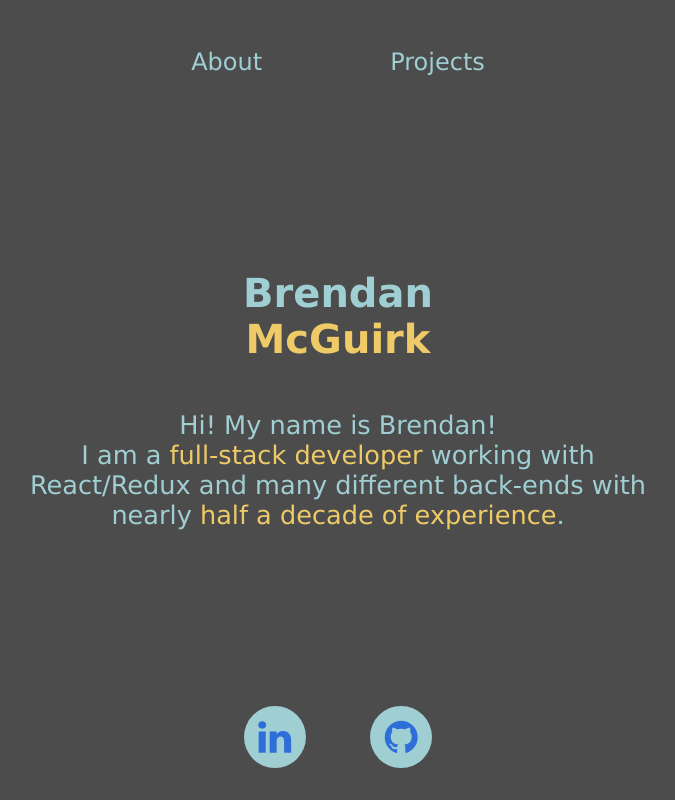
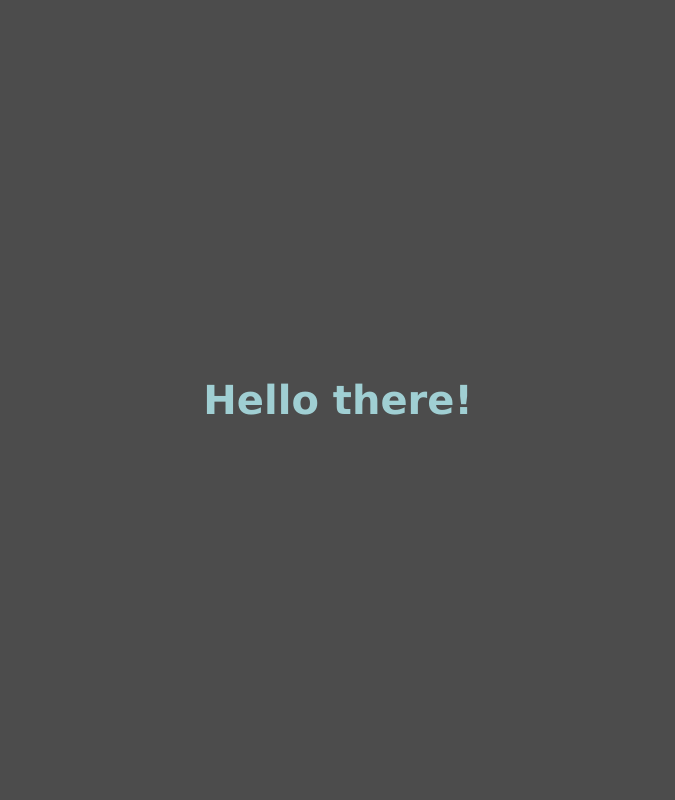
Before and after one commit to BlastMcGuirk/blastmcguirk.github.io, a React (Vite) app: page /about in a window 1280 px wide. Shown: the whole page, without its empty margins (302-977 px from the left). Built offline with nearby package versions, Linux system fonts and the light colour scheme.

Commit message:
Setup react router

```diff
--- a/package.json
+++ b/package.json
@@ -15,9 +15,12 @@
   },
   "dependencies": {
     "@reduxjs/toolkit": "^1.8.1",
+    "@types/react-router-dom": "^5.3.3",
     "react": "^18.2.0",
     "react-dom": "^18.2.0",
-    "react-redux": "^8.0.1"
+    "react-redux": "^8.0.1",
+    "react-router": "^6.14.1",
+    "react-router-dom": "^6.14.1"
   },
   "devDependencies": {
     "@testing-library/dom": "^9.2.0",
@@ -26,6 +29,7 @@
     "@testing-library/user-event": "^14.2.5",
     "@types/react": "^18.0.15",
     "@types/react-dom": "^18.0.6",
+    "@types/react-router": "^5.1.20",
     "@types/testing-library__jest-dom": "^5.14.5",
     "@vitejs/plugin-react": "^4.0.0",
     "eslint": "^8.0.0",
--- a/src/App.css
+++ b/src/App.css
@@ -58,8 +58,12 @@ header ul li a {
   color: var(--color-light-blue);
 }
 
+header ul li a:hover {
+  color: var(--color-blue)
+}
+
 main {
-  width: 50%;
+  width: 49%;
   text-align: center;
 }
 
@@ -85,13 +89,15 @@ footer {
 }
 
 .fa {
-  margin: 0 2rem;
-  padding: .75rem;
-  border-radius: 50%;
+  margin: 0 clamp(2rem, 5vw, 4rem);
   font-size: clamp(2rem, 3vw, 4rem);
   width: clamp(2rem, 3vw, 4rem);
   text-decoration: none;
   text-align: center;
-  background: var(--color-light-blue);
+  background: var(--color-gray);
+  color: var(--color-light-blue)
+}
+
+.fa:hover {
   color: var(--color-blue)
 }
--- a/src/App.tsx
+++ b/src/App.tsx
@@ -5,14 +5,14 @@ function App() {
         <>
             <header>
                 <ul>
-                    <li><a href="#">About</a></li>
-                    <li><a href="#">Projects</a></li>
+                    <li><a href="/about">About</a></li>
+                    <li><a href="/projects">Projects</a></li>
                 </ul>
             </header>
             <main>
                 <h1>Brendan<br/><span className="highlight">McGuirk</span></h1>
                 <div className="about">
-                    Hi! My name is Brendan!<br/>I am a <span className="highlight">full-stack developer</span> working with React/Redux and many different back-ends with nearly <span className="highlight">half a decade of experience</span>.
+                    Hi! My name is Brendan!<br/>I am a <span className="highlight">full-stack developer</span> working with React/Redux and many different back-ends with <span className="highlight">4+ years of experience</span>.
                 </div>
             </main>
             <footer>
--- /dev/null
+++ b/src/about/About.tsx
@@ -0,0 +1,3 @@
+export const About = () => {
+    return <h1>Hello there!</h1>
+}
--- a/src/main.tsx
+++ b/src/main.tsx
@@ -4,11 +4,24 @@ import { Provider } from "react-redux"
 import { store } from "./app/store"
 import App from "./App"
 import "./index.css"
+import { createBrowserRouter, RouterProvider } from "react-router-dom"
+import { About } from "./about/About"
+
+const router = createBrowserRouter([
+  {
+    path: "/",
+    element: <App />
+  },
+  {
+    path: "/about",
+    element: <About />
+  }
+])
 
 ReactDOM.createRoot(document.getElementById("root")!).render(
   <React.StrictMode>
     <Provider store={store}>
-      <App />
+      <RouterProvider router={router} />
     </Provider>
   </React.StrictMode>,
 )
```
Also changed, not shown: 1 other file (tests, documents, lock files or other folders).
